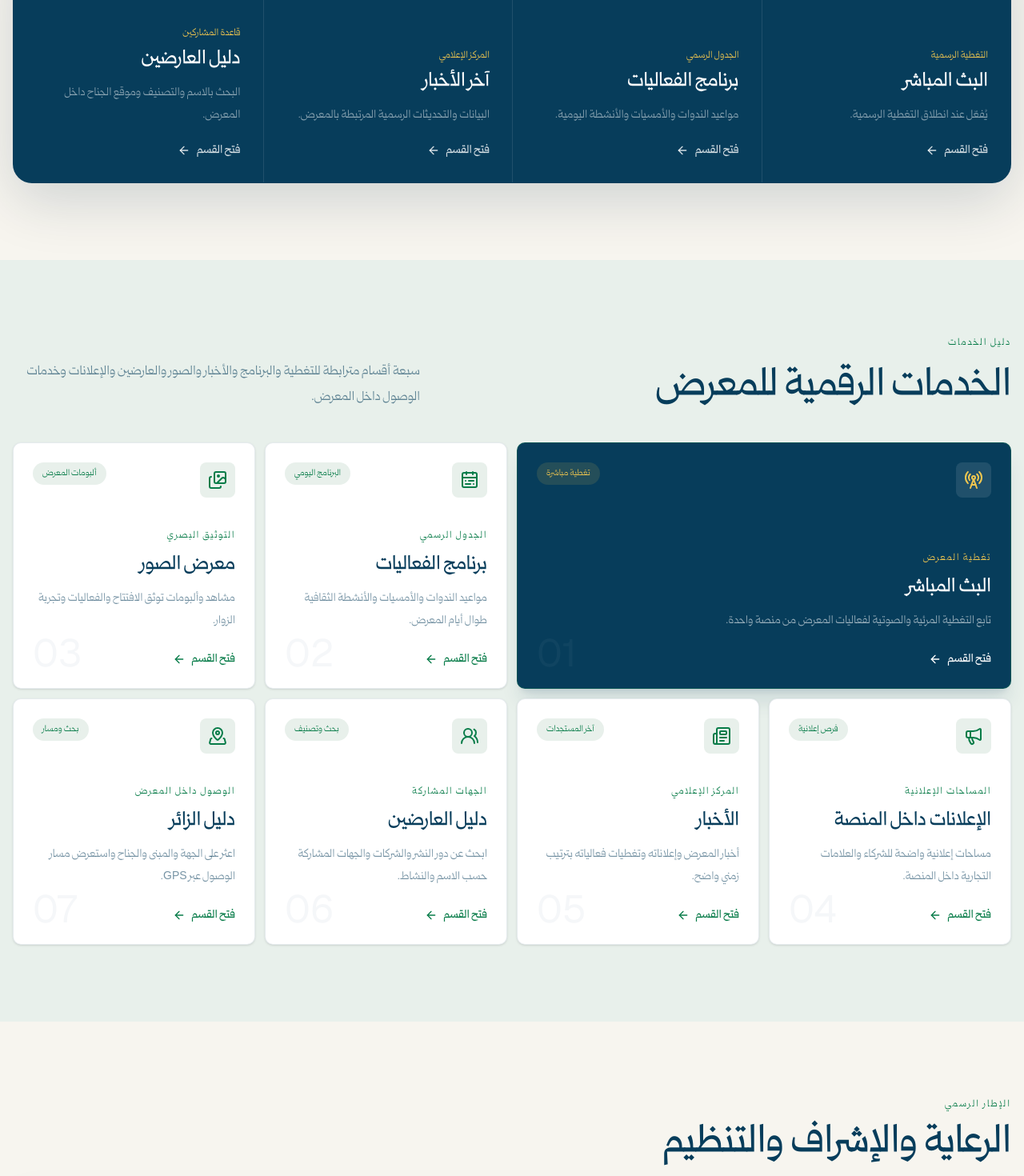
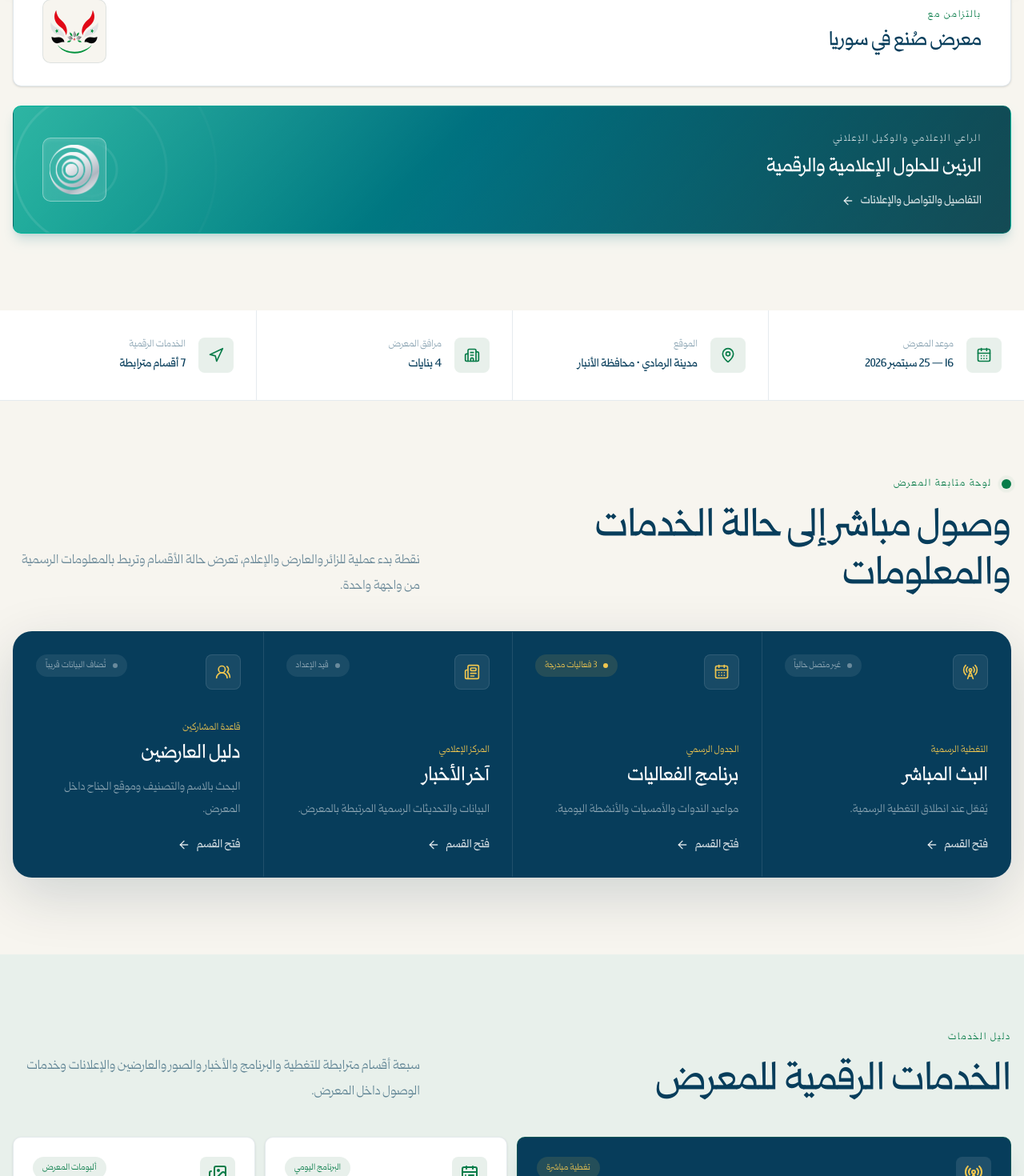
Before and after one commit to sufyanaser/anbar-expo, a Next.js app: page /ABTF2026 in a window 1280 px wide. Shown: the part 1400-2870 px from the top of the page at 80% size. Built offline with nearby package versions, Linux system fonts and the light colour scheme.

Commit message:
refactor: move official framework before platform sections

```diff
--- a/src/app/ABTF2026/page.tsx
+++ b/src/app/ABTF2026/page.tsx
@@ -20,10 +20,10 @@ export default function Abtf2026Page() {
   return (
     <>
       <EventHero />
+      <OfficialPartners />
       <PlatformStatusStrip />
       <EventCommandCenter />
       <PlatformDirectory />
-      <OfficialPartners />
     </>
   );
 }
```
